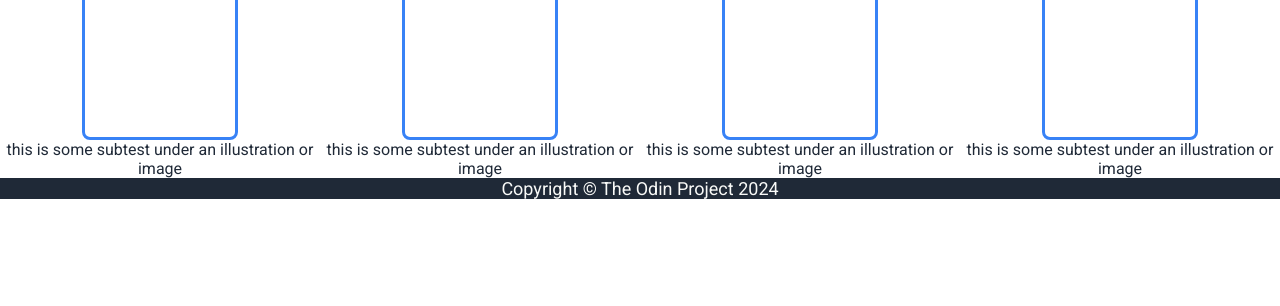
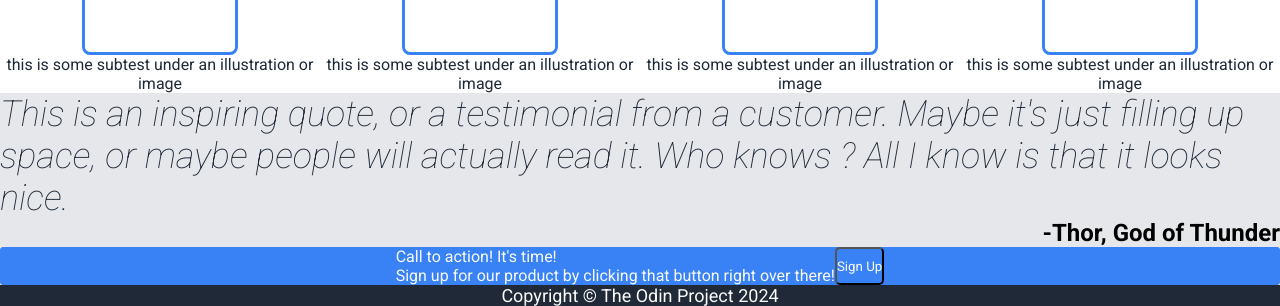
Before and after one commit to GClabaut/landing-page, a plain HTML site: page index.html in a window 1280 px wide. Shown: the part 601-907 px from the top of the page. Before the commit the page ends 800 px from the top, so only its background shows below. Drawn offline with Linux system fonts and the light colour scheme.

Commit message:
Finished adding all elements, starting styling

```diff
--- a/index.html
+++ b/index.html
@@ -31,7 +31,7 @@
             <div class="text">
                 <p class="title">This website is awesome</p>
                 <p>This website has some subtext that goes here under the main title. It's a smaller font and the color is lower contrast.</p>
-                <button>Sign up</button>
+                <button class="article-button">Sign up</button>
             </div>
             <div class="background"></div>
         </div>
@@ -46,7 +46,21 @@
             </div>
         </div>
 
+        <div class="quote">
+            <div class="quote-text">This is an inspiring quote, or a testimonial from a customer. Maybe it's just filling up space, or maybe people will actually read it. Who knows ? All I know is that it looks nice.</div>
+            <div class="quote-author"> -Thor, God of Thunder</div>
+        </div>
+
+        <div class="call">
+            <div class="class-text">
+                <div class="call-title">Call to action! It's time!</div>
+                <div class="class-p">Sign up for our product by clicking that button right over there!</div>
+            </div>
+            <button class="call-button">Sign Up</button>
+        </div>
+
         <div class="footer">Copyright © The Odin Project 2024</div>
+
     </div>
 
 
--- a/style.css
+++ b/style.css
@@ -6,24 +6,17 @@
 
 ul {
     display: flex;
+    gap: 24px;
 }
 
 li {
     list-style-type: none;
+    gap: ;
 }
 
 a:link {
     text-decoration: none;
     color: #e5e7eb;
-}
-
-.background {
-    background-image: url('images/evgeni-tcherkasski-DdYf6abcnt4-unsplash.jpg');
-    background-repeat: no-repeat;
-    background-position: center;
-    background-size: cover;
-    width: 100%;
-    height: 400px;
 }
 
 .container {
@@ -43,6 +36,12 @@ a:link {
 .header {
     display: flex;
     justify-content: space-between;
+    padding: 16px;
+}
+
+.logo {
+    font-size: 20px;
+    font-weight: bold;
 }
 
 .article {
@@ -65,13 +64,22 @@ a:link {
     font-weight: bolder;
 }
 
-button {
+.article-button {
     color: #e5e7eb;
     font-weight: bold;
     background-color: #3882f6;
     border-radius: 8px;
     padding: 8px;
     width: fit-content;
+}
+
+.background {
+    background-image: url('images/evgeni-tcherkasski-DdYf6abcnt4-unsplash.jpg');
+    background-repeat: no-repeat;
+    background-position: center;
+    background-size: cover;
+    width: 100%;
+    height: 400px;
 }
 
 .info {
@@ -108,6 +116,44 @@ button {
     text-align: center;
 }
 
+.quote {
+    background-color: #e5e7eb;
+    display: flex;
+    flex-direction: column;
+}
+
+.quote-text {
+    color: #1f2937;
+    font-size: 36px;
+    font-weight: lighter;
+    font-style: italic;
+}
+
+.quote-author {
+    font-size: 24px;
+    font-weight: bold;
+    text-align: right;
+}
+
+.call {
+    background-color: #3882f6;
+    color: #f9faf8;
+    border-radius: 3px;
+    display: flex;
+    justify-content: center;
+}
+
+.call-text {
+    display: flex;
+    flex-direction: column;
+}
+
+.call-button {
+    color: #f9faf8;
+    background-color: #3882f6;
+    border-radius: 5px;
+}
+
 .footer {
     text-align: center;
 }
```
